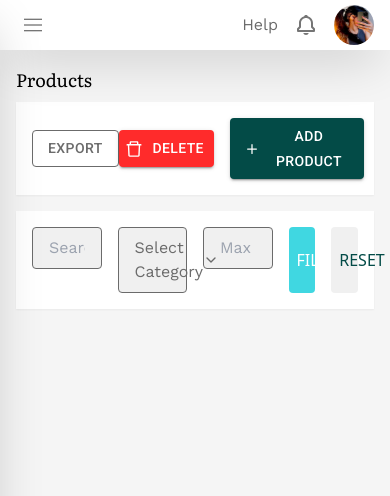
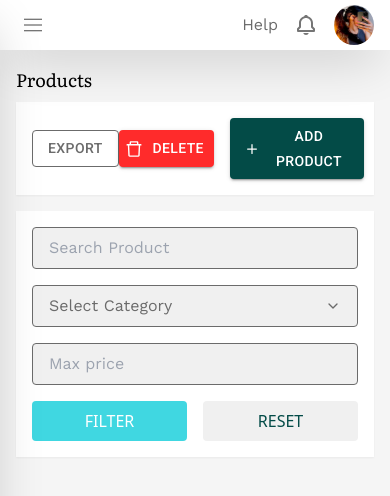
Before and after one commit to ahonkazi/ecloset-vendor, a React (Vite) app: page /products in a window 390 px wide. Shown: the top 496 px of the page. Built offline with nearby package versions, Linux system fonts and the light colour scheme.

Commit message:
filter responsive done

```diff
--- a/src/pages/product-page/components/filter/ProductPageFilter.jsx
+++ b/src/pages/product-page/components/filter/ProductPageFilter.jsx
@@ -1,11 +1,12 @@
-import React from 'react'
+import React, { useContext } from 'react'
 import { SelectField, TextField } from '../../../../shared/components/input-fields/SelectField'
 import { Button } from '@mui/material'
-
+import { GetGlobalContext } from '../../../../context/GlobalContext'
 const ProductPageFilter = () => {
+    const globalContext = useContext(GetGlobalContext)
     return (
         <section className='section-style mt-4'>
-            <div className="grid grid-cols-4 gap-4">
+            <div className={`grid grid-cols-1  gap-4 ${globalContext.sidebarStatus ? 'lg:grid-cols-3 xl:grid-cols-4' : ' md:grid-cols-3 lg:grid-cols-4'}`}>
                 <div className="search">
                     <TextField placeholder={'Search Product'} variant={'filled'} />
                 </div>
@@ -15,7 +16,7 @@ const ProductPageFilter = () => {
                 <div className="price">
                     <TextField placeholder={'Max price'} variant={'filled'} />
                 </div>
-                <div className="actions grid grid-cols-2 gap-4">
+                <div className={`actions grid grid-cols-2 gap-4 ${globalContext.sidebarStatus ? 'lg:col-start-3 xl:col-start-auto' : 'md:col-start-3 lg:col-start-auto'}`}>
                     <button className='bg-LightBlue px-2 py-2 rounded text-white uppercase font-medium'>Filter</button>
                     <button className='bg-WhiteShade px-2 py-2 rounded text-Green uppercase font-medium'>Reset</button>
                 </div>
```
